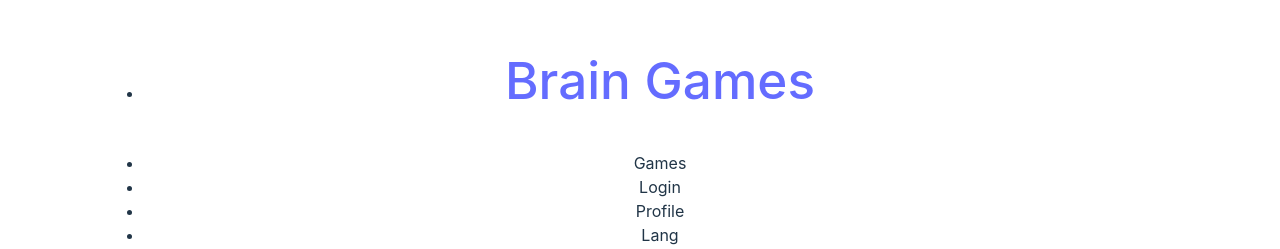
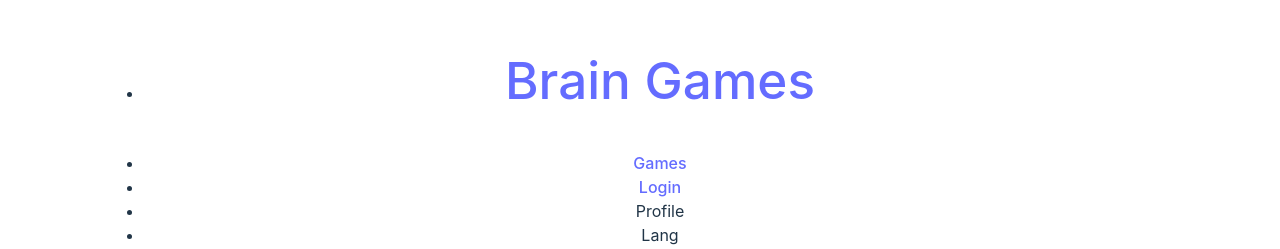
Before and after one commit to metastasio/Brain-Games-v2.0, a React (Vite) app: page / in a window 1280 px wide. Shown: the part 142-391 px from the top of the page. Built offline with nearby package versions, Linux system fonts and the light colour scheme.

Commit message:
First commit, module error

```diff
--- a/src/App.jsx
+++ b/src/App.jsx
@@ -1,18 +1,34 @@
 // import { useState } from 'react';
 // import reactLogo from './assets/react.svg';
 // import viteLogo from '/vite.svg';
+import { BrowserRouter, Routes, Route } from 'react-router-dom';
 
 import Header from './components/Header';
-import Footer from './components/Footer'
+import Footer from './components/Footer';
 import Main from './components/Main';
+import Games from './components/Games';
+import SignIn from './components/SignIn';
+import SignUp from './components/SignUp';
+import NotFound from './components/NotFound';
+import Even from './components/games/Even.jsx';
+import routes from './routes';
 import './App.css';
 
 function App() {
   return (
     <>
-      <Header />
-      <Main/>
-      <Footer />
+      <BrowserRouter>
+        <Header />
+        <Routes>
+          <Route path={routes.mainPage()} element={<Main />} />
+          <Route path={routes.games()} element={<Games />} />
+          <Route path={routes.signInPage()} element={<SignIn />} />
+          <Route path={routes.signUpPage()} element={<SignUp />} />
+          <Route path={routes.evenNumber()} element={<Even />} />
+          <Route path='*' element={<NotFound />} />
+        </Routes>
+        <Footer />
+      </BrowserRouter>
     </>
   );
   // const [count, setCount] = useState(0)
--- a/src/components/Games.jsx
+++ b/src/components/Games.jsx
@@ -1,3 +1,5 @@
+// import EvenNumber from "./games/evenNumber";
+
 const Games = () => {
   return (
     <section>
--- a/src/components/Header.jsx
+++ b/src/components/Header.jsx
@@ -1,16 +1,26 @@
+import routes from '../routes';
+
 const Header = () => {
   return (
+    <>
       <nav>
         <ul>
           <li>
-          <h1><a href="">Brain Games</a></h1>
+            <h1>
+              <a href={routes.mainPage()}>Brain Games</a>
+            </h1>
           </li>
-        <li>Games</li>
-        <li>Login</li>
+          <li>
+            <a href={routes.games()}> Games</a>
+          </li>
+          <li>
+            <a href={routes.signInPage()}>Login</a>
+          </li>
           <li>Profile</li>
           <li>Lang</li>
         </ul>
       </nav>
+    </>
   );
 };
 
--- /dev/null
+++ b/src/components/NotFound.jsx
@@ -0,0 +1,5 @@
+const NotFound = () => {
+  return <p>Not FOund</p>;
+};
+
+export default NotFound;
--- /dev/null
+++ b/src/components/SignIn.jsx
@@ -0,0 +1,4 @@
+const SignIn = () => {
+  return <p>Sign in</p>;
+};
+export default SignIn;
--- /dev/null
+++ b/src/components/SignUp.jsx
@@ -0,0 +1,4 @@
+const SignUp = () => {
+  return <p>Sign up</p>;
+};
+export default SignUp;
--- /dev/null
+++ b/src/components/games/Even.jsx
@@ -0,0 +1,16 @@
+import getRandomNumber from './utils';
+
+const Even = () => {
+  return (
+    <article>
+      <h2>
+        Answer &quot;yes&quot; if the number is even, otherwise answer
+        &quot;no&quot;.
+      </h2>
+      <div>
+        <p>{getRandomNumber()}</p>
+      </div>
+    </article>
+  );
+};
+export default Even;
--- /dev/null
+++ b/src/components/games/utils.js
@@ -0,0 +1,4 @@
+const getRandomNumber = (min = 1, max = 10) =>
+  Math.floor(Math.random() * (max - min) + min);
+
+export default getRandomNumber;
--- /dev/null
+++ b/src/routes.js
@@ -0,0 +1,9 @@
+const routes = {
+  mainPage: () => '/',
+  signInPage: () => '/signin',
+  signUpPage: () => '/signup',
+  games: () => '/games',
+  evenNumber: () => 'even',
+};
+
+export default routes;
```
Also changed, not shown: src/components/games/EvenNumber.jsx (added, +16 -0 lines). Lines whose indentation alone changed are shown as unchanged.
